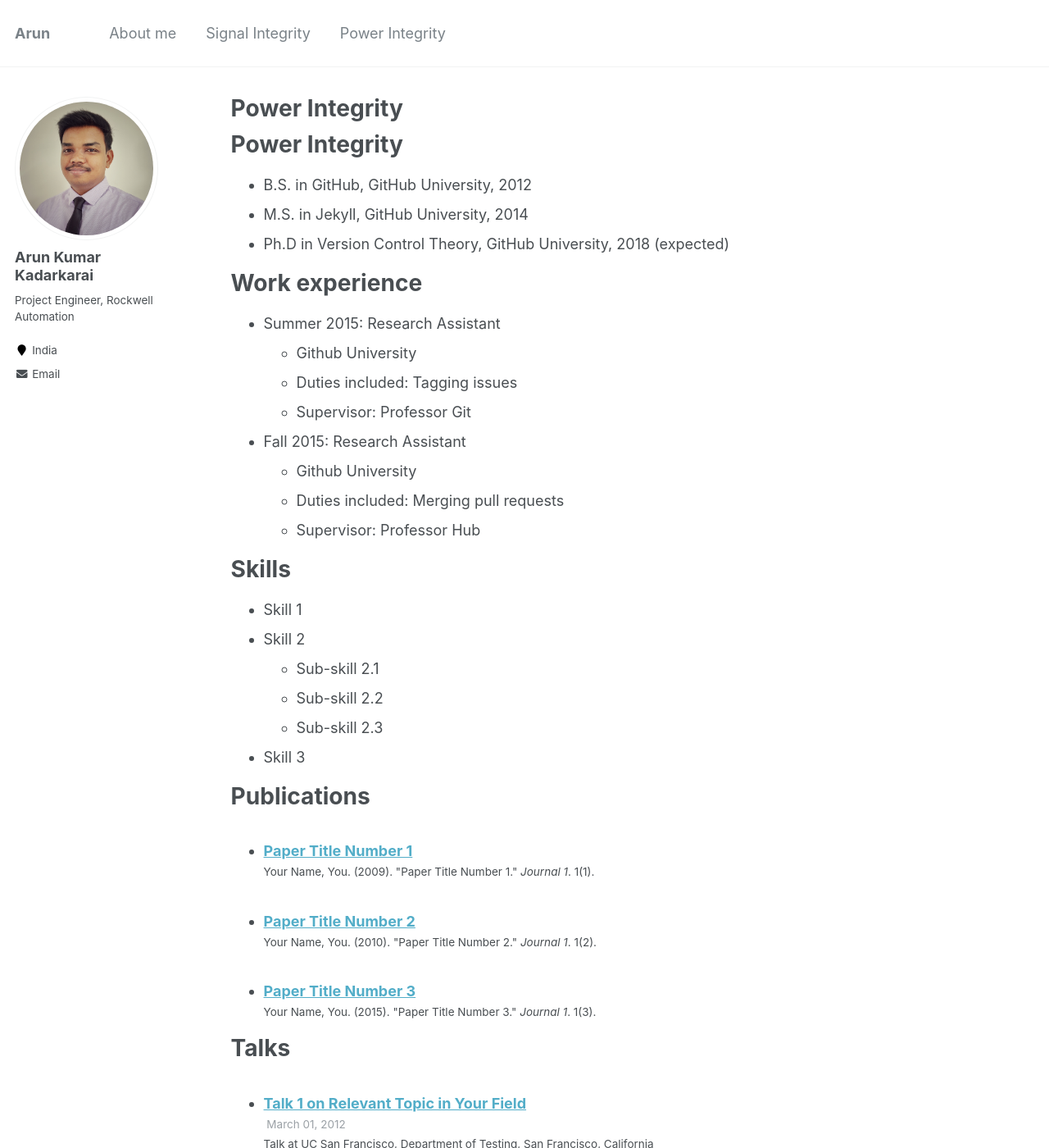
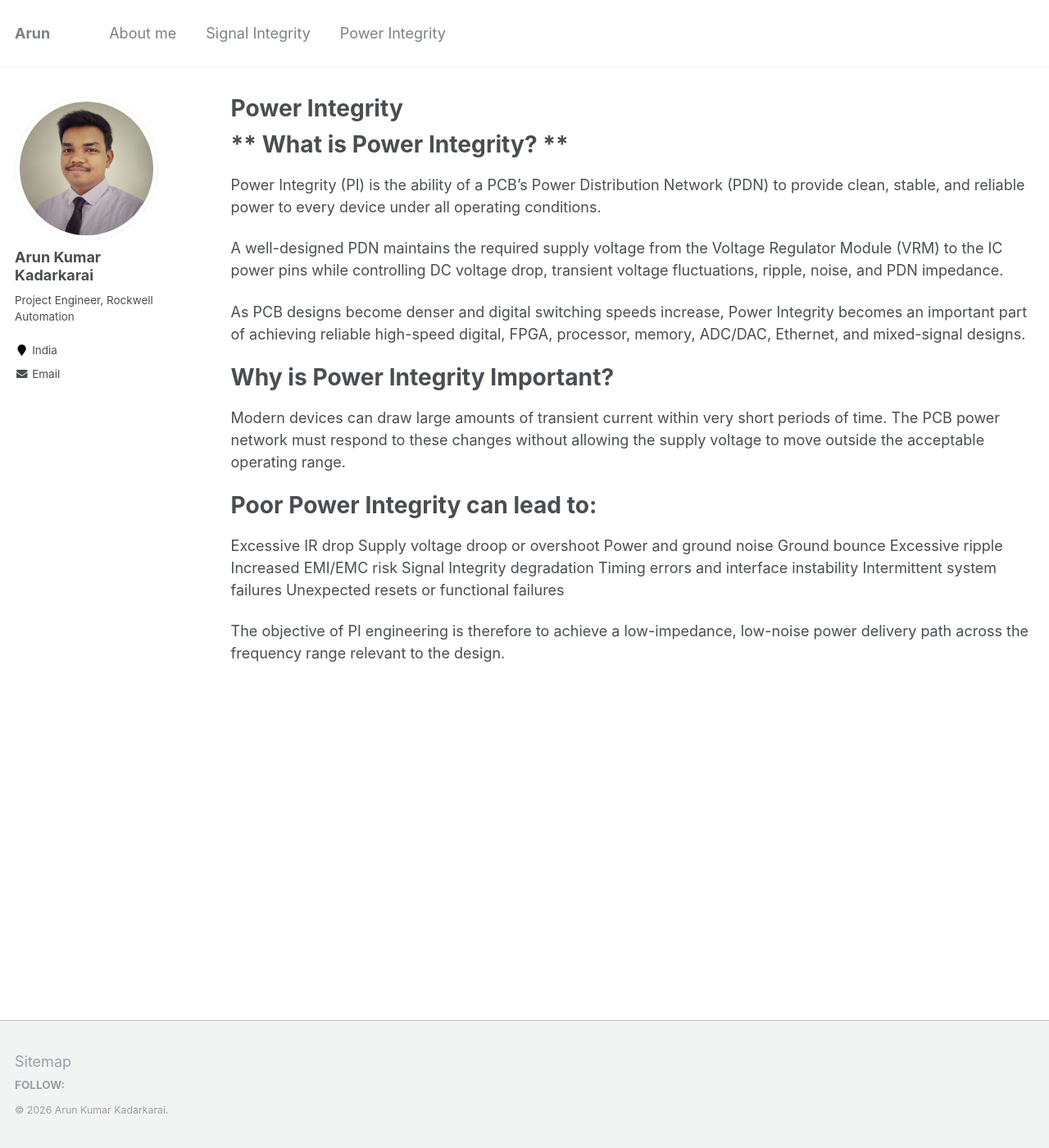
Before and after one commit to arunka97/arunka97.github.io, a Jekyll site: the page built from _pages/pi.md, in a window 1280 px wide and 1400 px high. Shown: the whole window at 82% size. Built offline with Jekyll 4.4.1, drawn with Linux system fonts in a browser that asks for light colours; some of the changed text lies outside the part shown.

Commit message:
Update pi.md

```diff
--- a/_pages/pi.md
+++ b/_pages/pi.md
@@ -9,51 +9,30 @@ redirect_from:
 
 {% include base_path %}
 
-Power Integrity
+
+** What is Power Integrity? **
 ======
-* B.S. in GitHub, GitHub University, 2012
-* M.S. in Jekyll, GitHub University, 2014
-* Ph.D in Version Control Theory, GitHub University, 2018 (expected)
+Power Integrity (PI) is the ability of a PCB's Power Distribution Network (PDN) to provide clean, stable, and reliable power to every device under all operating conditions.
 
-Work experience
+A well-designed PDN maintains the required supply voltage from the Voltage Regulator Module (VRM) to the IC power pins while controlling DC voltage drop, transient voltage fluctuations, ripple, noise, and PDN impedance.
+
+As PCB designs become denser and digital switching speeds increase, Power Integrity becomes an important part of achieving reliable high-speed digital, FPGA, processor, memory, ADC/DAC, Ethernet, and mixed-signal designs.
+
+Why is Power Integrity Important?
 ======
-* Summer 2015: Research Assistant
-  * Github University
-  * Duties included: Tagging issues
-  * Supervisor: Professor Git
+Modern devices can draw large amounts of transient current within very short periods of time. The PCB power network must respond to these changes without allowing the supply voltage to move outside the acceptable operating range.
 
-* Fall 2015: Research Assistant
-  * Github University
-  * Duties included: Merging pull requests
-  * Supervisor: Professor Hub
+Poor Power Integrity can lead to:
+======
+Excessive IR drop
+Supply voltage droop or overshoot
+Power and ground noise
+Ground bounce
+Excessive ripple
+Increased EMI/EMC risk
+Signal Integrity degradation
+Timing errors and interface instability
+Intermittent system failures
+Unexpected resets or functional failures
 
-Skills
-======
-* Skill 1
-* Skill 2
-  * Sub-skill 2.1
-  * Sub-skill 2.2
-  * Sub-skill 2.3
-* Skill 3
-
-Publications
-======
-  <ul>{% for post in site.publications %}
-    {% include archive-single-cv.html %}
-  {% endfor %}</ul>
-
-Talks
-======
-  <ul>{% for post in site.talks %}
-    {% include archive-single-talk-cv.html %}
-  {% endfor %}</ul>
-
-Teaching
-======
-  <ul>{% for post in site.teaching %}
-    {% include archive-single-cv.html %}
-  {% endfor %}</ul>
-
-Service and leadership
-======
-* Currently signed in to 43 different slack teams
+The objective of PI engineering is therefore to achieve a low-impedance, low-noise power delivery path across the frequency range relevant to the design.
```
